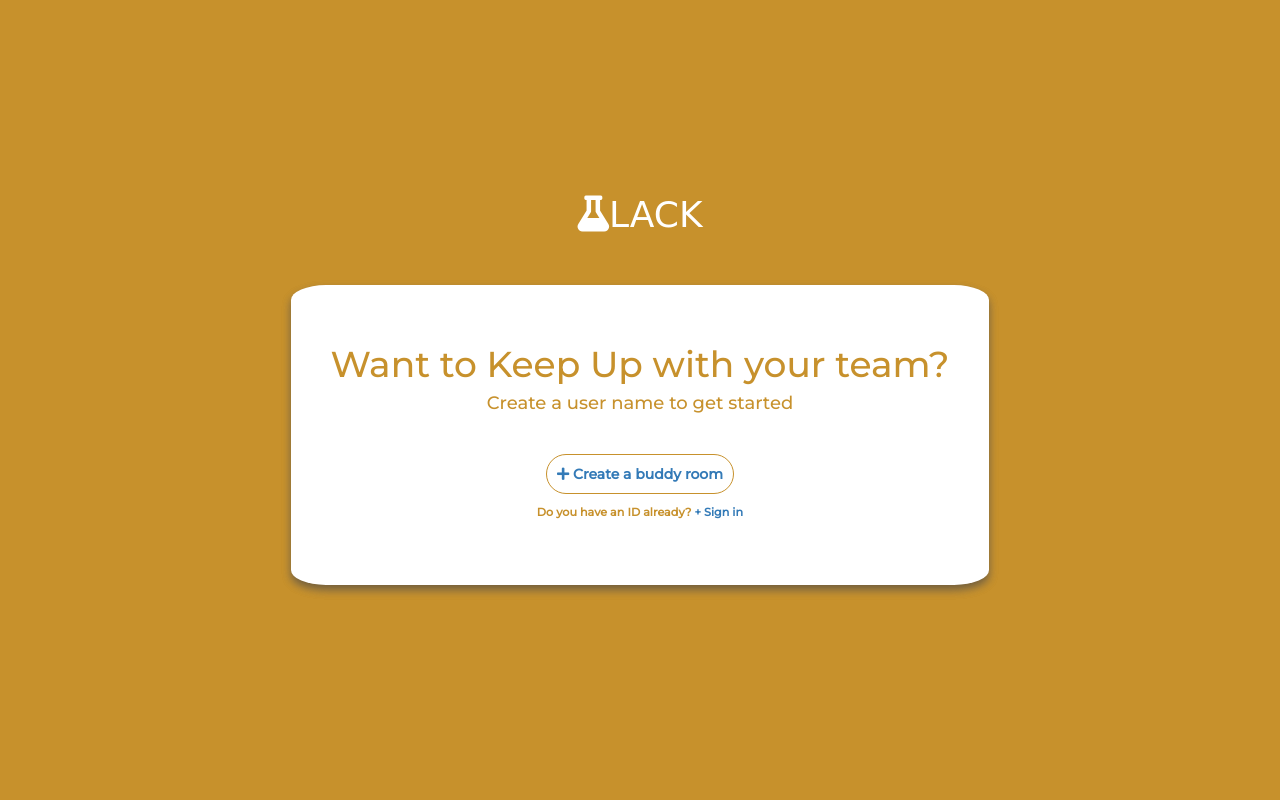
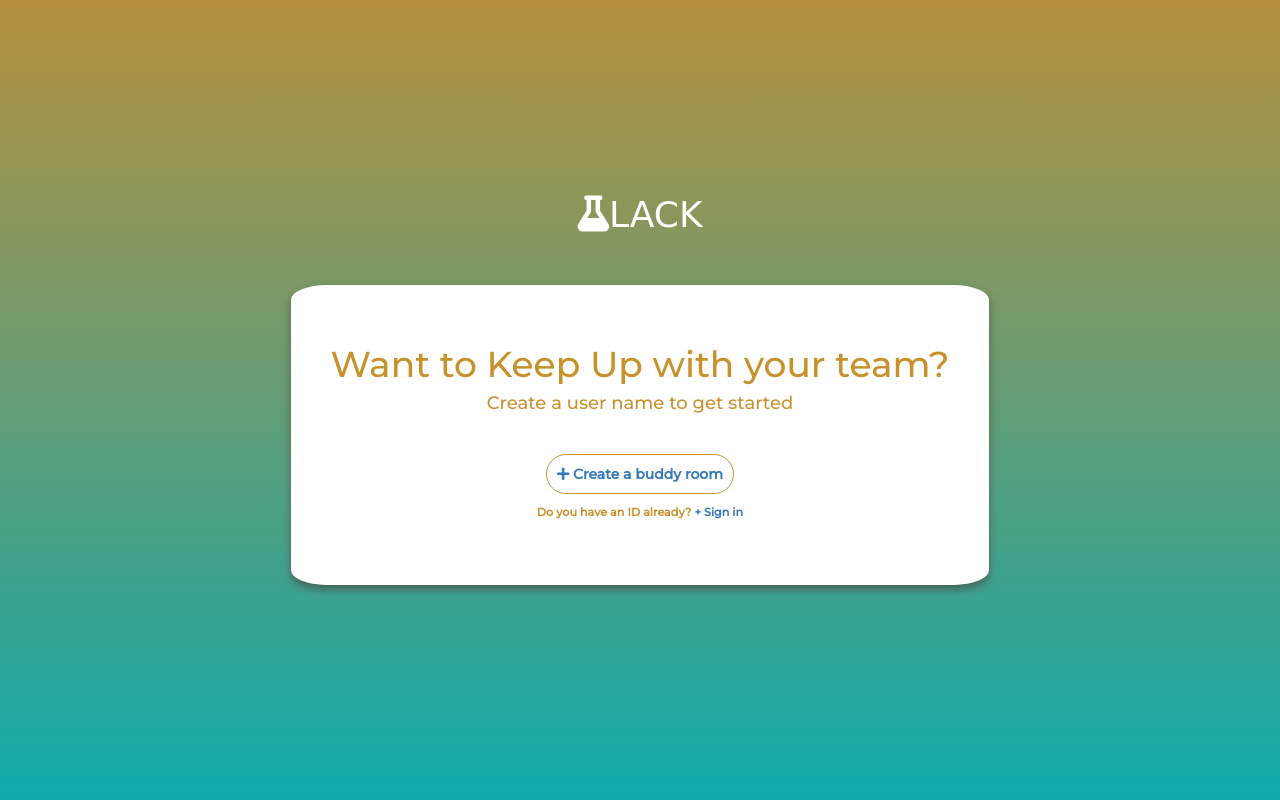
Before and after one commit to bolawole/flack, a Flask app: page / in a window 1280 px wide. Run offline with Flask 2, Linux system fonts and the light colour scheme; some libraries are stand-ins or nearby versions; some web fonts are replaced.

Commit message:
finished to revisit front end soon

```diff
--- a/application/__init__.py
+++ b/application/__init__.py
@@ -5,7 +5,7 @@ from flask_socketio import SocketIO
 from flask_sqlalchemy import SQLAlchemy
 from flask_login import LoginManager
 app = Flask(__name__)
-app.config["SECRET_KEY"] = os.getenv("SECRET_KEY")
+app.config["SECRET_KEY"] = "MYSERETKEYLOL"
 app.config['SQLALCHEMY_DATABASE_URI']="postgresql://postgres:BOLAwole_1995@localhost/flack"
 socketio = SocketIO(app)
 db=SQLAlchemy(app)
--- a/application/static/css/main.css
+++ b/application/static/css/main.css
@@ -13,9 +13,9 @@
 }
 
 body{
-    background-color: var(--bg);
     color: var(--color);
-
+    background: rgb(16,170,172);
+    background: linear-gradient(0deg, rgba(16,170,172,1) 0%, rgba(182,144,61,1) 100%);
 
 }
 
@@ -27,6 +27,8 @@ body{
     height: 100vh;
     width: 100%;
     flex-direction: column;
+    background: rgb(16,170,172);
+    background: linear-gradient(0deg, rgba(16,170,172,1) 0%, rgba(182,144,61,1) 100%);
 }
 .cont .logo{
     color:white;
@@ -121,7 +123,7 @@ legend {
     border-bottom: 1px solid var(--bg);
 }
 .col-sm-3, .col-lg-3, .col-xs-3 {
-    background-color: var(--bg);
+    background-color: #592cc729;
     height: 100%;
     border-right: 0.5px solid var(--color);
 }
@@ -331,7 +333,7 @@ color: black;
     border-radius: 5px;
 }
 .receiver{
-    background-color: #c7912c;
+    background-color: #4494a6;
     color: var(--color);
     padding: 15px;
     border-radius: 5px;
--- a/requirements.txt
+++ b/requirements.txt
@@ -10,7 +10,6 @@ idna==2.9
 itsdangerous==1.1.0
 Jinja2==2.11.2
 MarkupSafe==1.1.1
-psycopg2==2.8.5
 python-engineio==3.13.0
 python-socketio==4.6.0
 six==1.15.0
```
Also changed, not shown: 1 other file.
